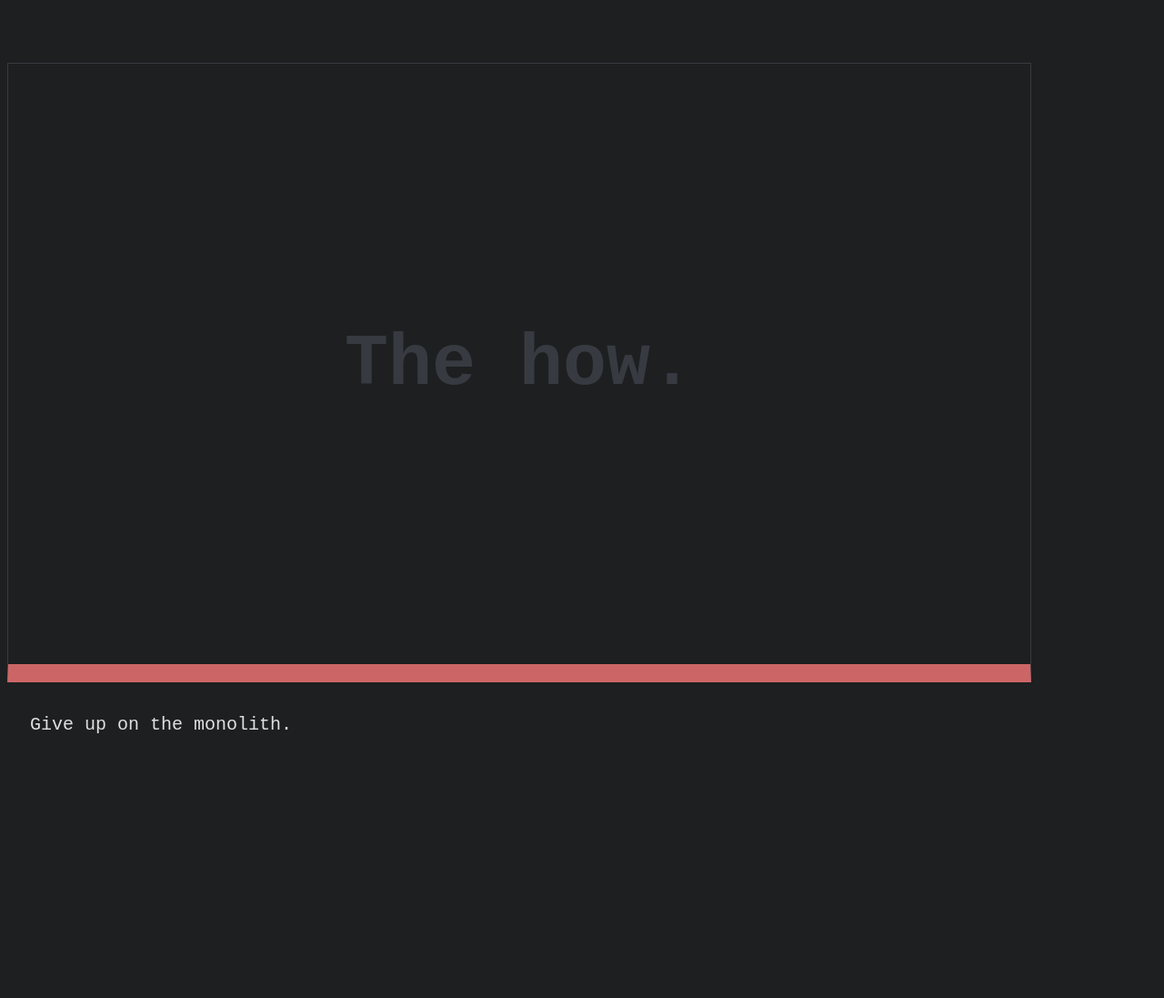
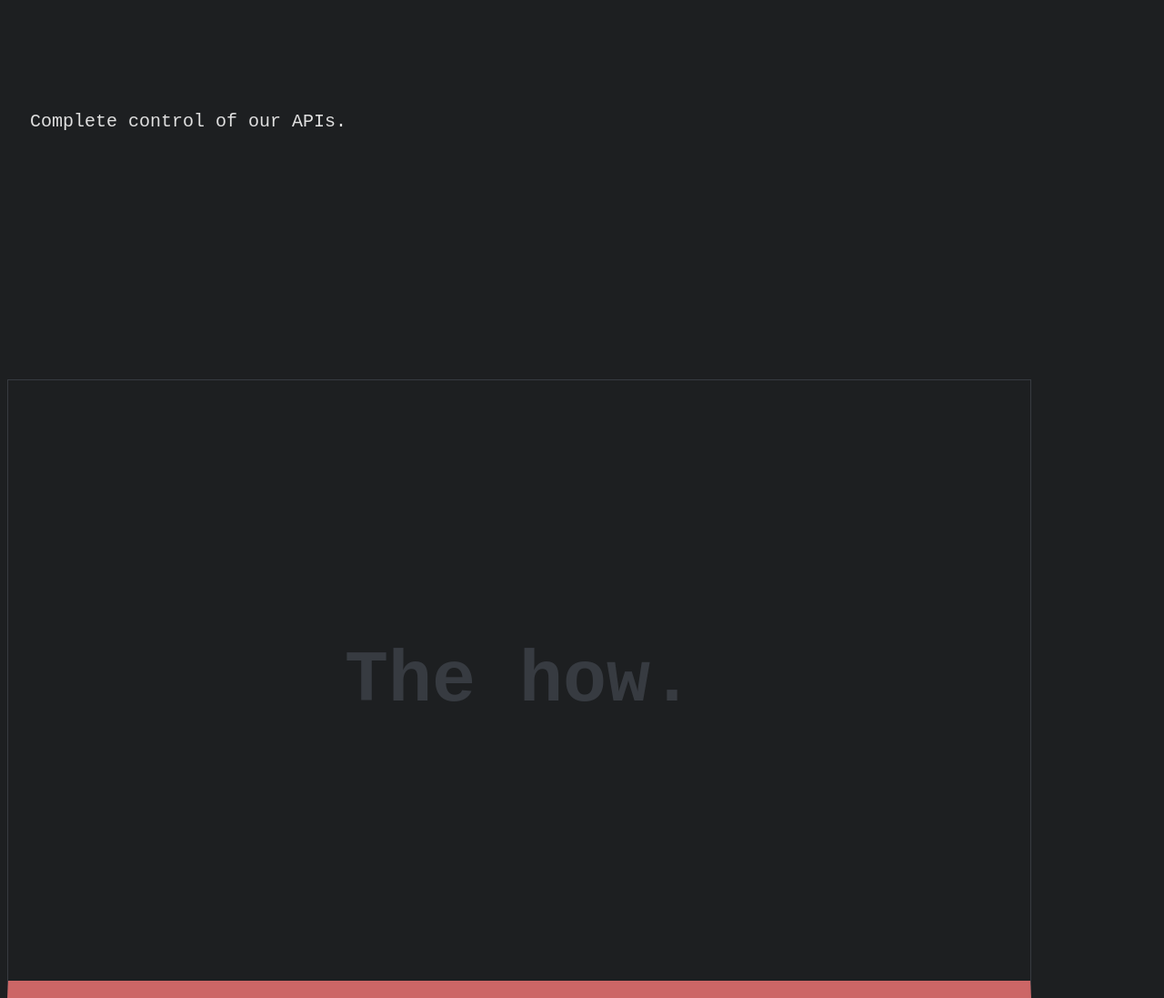
Before and after one commit to JohanBjoerklund/CompositeUI, a plain HTML site: page index.html in a window 1280 px wide. Shown: the part 3260-4357 px from the top of the page at 91% size. Drawn offline with Linux system fonts and the light colour scheme; a script that the page names is missing; files whose address does not match are found by name; a web font is replaced by a local one.

Commit message:
Add API to why

```diff
--- a/index.html
+++ b/index.html
@@ -6,7 +6,7 @@
         <link rel="stylesheet" href="//cdn.jsdelivr.net/font-hack/2.020/css/hack.min.css" />
         <link rel="stylesheet" href="css/master.css" type="text/css" media="screen" title="no title" charset="utf-8"/>
         <title>CUI</title>
-    </head>
+    hy</head>
     <body>
         <div id="impress">
 
@@ -93,6 +93,14 @@
                 <p>Easier to maintain.</p>
             </div>
 
+            <div id="why-6-0"
+                 class="step box-small"
+                 data-scale="4"
+                 data-x="-1500"
+                 data-y="2070">
+                <p>Complete control of our APIs.</p>
+            </div>
+
             <div id="how-0"
                  class="step box center base09"
                  data-x="0"
@@ -112,7 +120,7 @@
                  data-scale="4"
                  data-x="0"
                  data-y="3500">
-                 <p>Give up on the monolith.</p>
+                 <p>Kill the monolith.</p>
             </div>
             <!--
               Provide everything your component needs to work.
```
